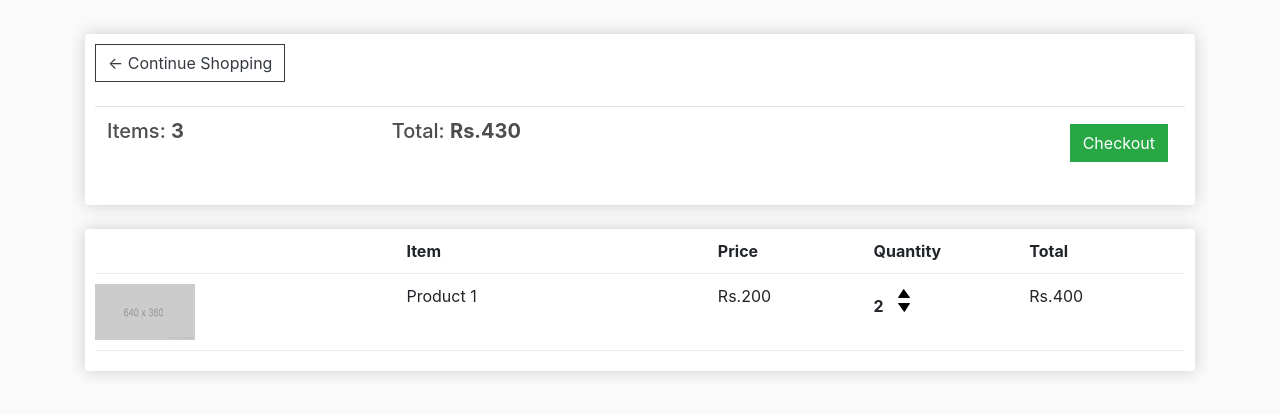
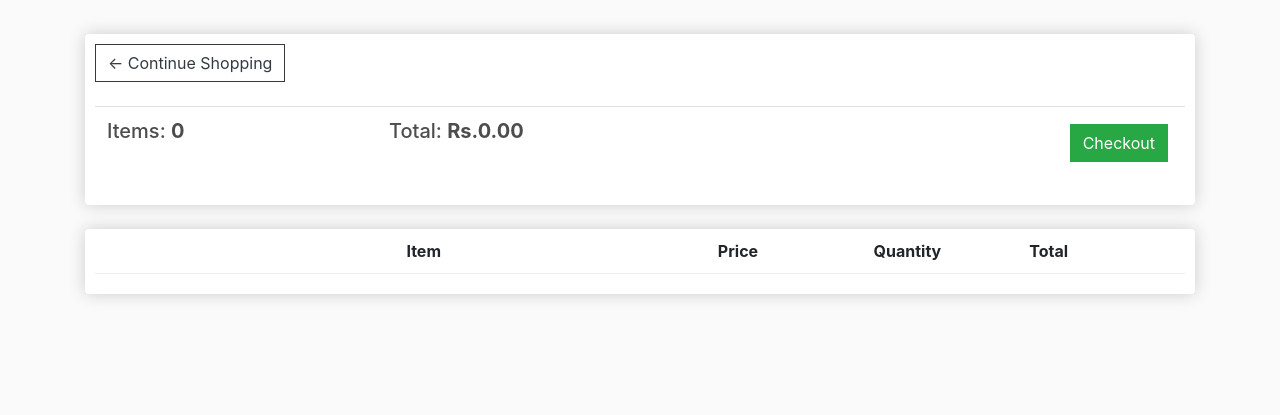
Before and after one commit to JeslinMariumAlex/Ecommerce-Website, a Django app: page /cart/ in a window 1280 px wide. Shown: the part 57-472 px from the top of the page. Run offline with Django 5.2, Linux system fonts and the light colour scheme; lists and menus that the app fills with data are empty; some libraries are stand-ins or nearby versions.

Commit message:
Render Cart Data, Cart Totals, Checkout Page Data

```diff
--- a/store/templates/store/cart.html
+++ b/store/templates/store/cart.html
@@ -11,10 +11,10 @@
             <table class="table">
                 <tr>
                     <th>
-                        <h5>Items: <strong>3</strong></h5>
+                        <h5>Items: <strong>{{order.get_cart_items}} </strong></h5>
                     </th>
                     <th>
-                        <h5>Total: <strong>Rs.430</strong></h5>
+                        <h5>Total: <strong>Rs.{{order.get_cart_total|floatformat:2}} </strong></h5>
                     </th>
                     <th>
                         <a  style="float:right; margin:5px;" class="btn btn-success" href="{% url 'checkout' %}">Checkout</a>
@@ -32,20 +32,22 @@
                 <div style="flex: 1;"><strong>Total</strong></div>
             </div>
 
+            {% for item in items %}
             <div class="cart-row">
-                <div style="flex: 2;"> <img class="row-image" src="{% static 'images/placeholder.png' %}" alt=""> </div>
-                <div style="flex: 2;"><p>Product 1</p></div>
-                <div style="flex: 1;"><p>Rs.200</p></div>
+                <div style="flex: 2;"> <img class="row-image" src="{{item.product.imageURL}}" alt=""> </div>
+                <div style="flex: 2;"><p>{{item.product.name}}</p></div>
+                <div style="flex: 1;"><p>{{item.product.price|floatformat:2}}</p></div>
                 <div style="flex: 1;">
-                    <p class="quantity">2</p>
+                    <p class="quantity">{{item.quantity}}</p>
                     <div class="quantity">
                         <img class="chg-quantity" src="{% static 'images/arrow-up.png' %}">
                         <img class="chg-quantity" src="{% static 'images/arrow-down.png' %}">
                     </div>
 
                 </div>
-                <div style="flex: 1;"><p>Rs.400</p></div>
+                <div style="flex: 1;"><p>Rs.{{item.get_total|floatformat:2}} </p></div>
             </div>
+            {% endfor %}
         </div>
     </div>
 </div>
--- a/store/views.py
+++ b/store/views.py
@@ -9,7 +9,29 @@ def store(request):
     return render(request, 'store/store.html', context)
 
 def cart(request):
-    return render(request, 'store/cart.html')
+
+    if request.user.is_authenticated:
+        customer = request.user.customer
+        order, created = Order.objects.get_or_create(customer=customer, complete=False)
+        items = order.orderitem_set.all()
+    else:
+        # Create empty cart for now for non-logged in user
+        items = []
+        order = {'get_cart_total':0, 'get_cart_items':0}
+
+    context = {'items': items, 'order': order}
+    return render(request, 'store/cart.html', context)
 
 def checkout(request):
-    return render(request, 'store/checkout.html')
+
+    if request.user.is_authenticated:
+        customer = request.user.customer
+        order, created = Order.objects.get_or_create(customer=customer, complete=False)
+        items = order.orderitem_set.all()
+    else:
+        # Create empty cart for now for non-logged in user
+        items = []
+        order = {'get_cart_total':0, 'get_cart_items':0}
+
+    context = {'items': items, 'order': order}
+    return render(request, 'store/checkout.html', context)
```
Also changed, not shown: store/models.py (+21 -1 lines), store/templates/store/checkout.html (+8 -6 lines), db.sqlite3.
